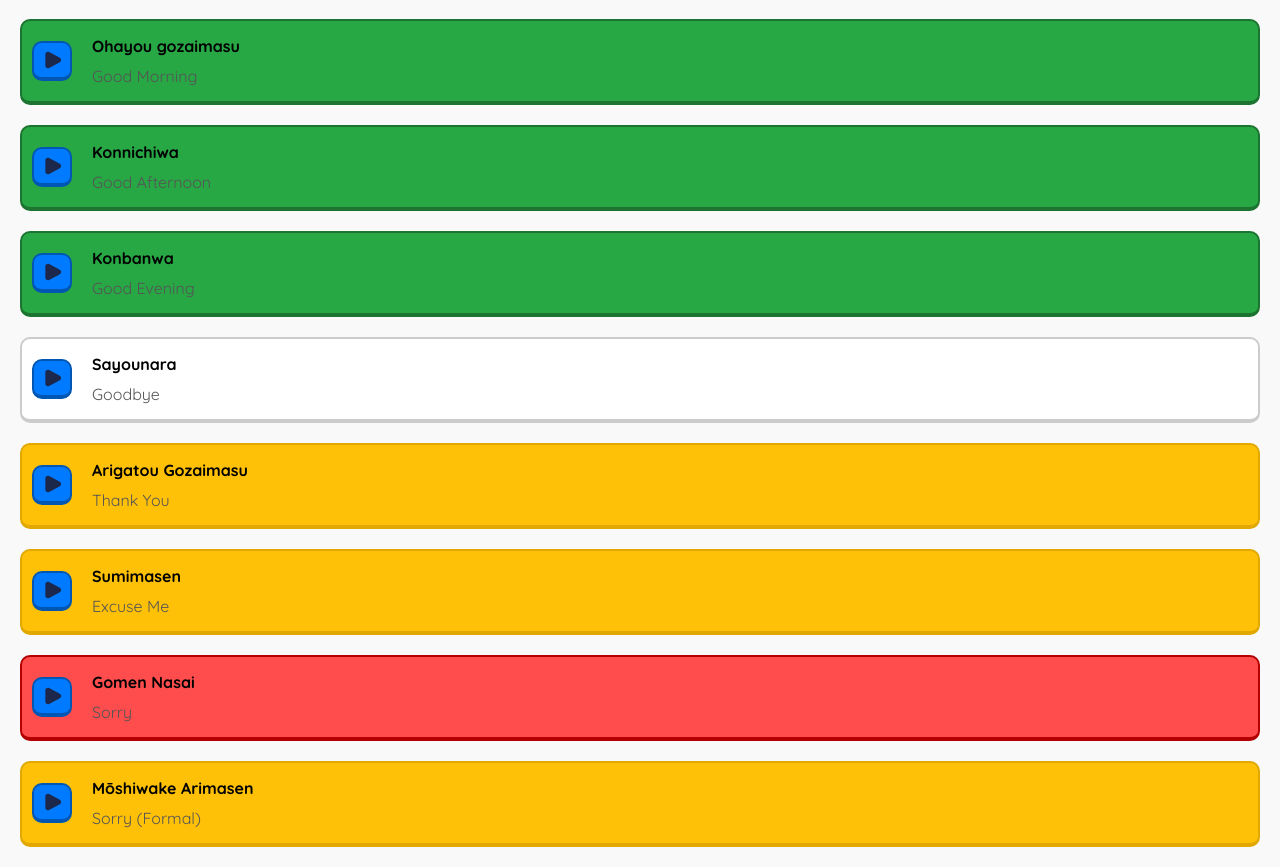
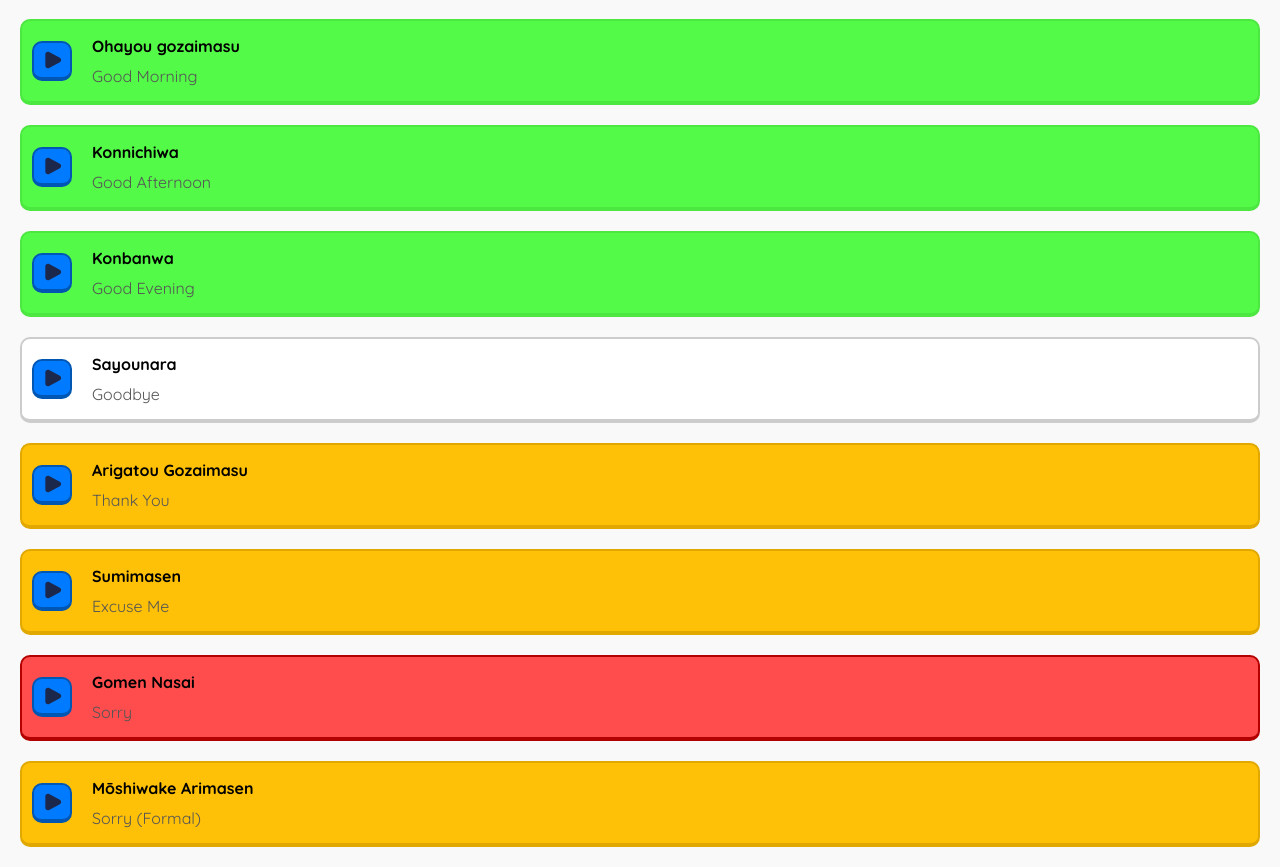
Before and after one commit to ridevork/ridevork.github.io, a plain HTML site: page index.html in a window 1280 px wide. Shown: the part 64-931 px from the top of the page. Drawn offline with Linux system fonts and the light colour scheme.

Commit message:
Update styles.css

```diff
--- a/styles.css
+++ b/styles.css
@@ -82,8 +82,8 @@ body {
 }
 
 .green {
-    background-color: #28a745;
-    border-color: #1c7430;
+    background-color: #54fa48;
+    border-color: #4ce841;
 }
 
 .yellow {
```
